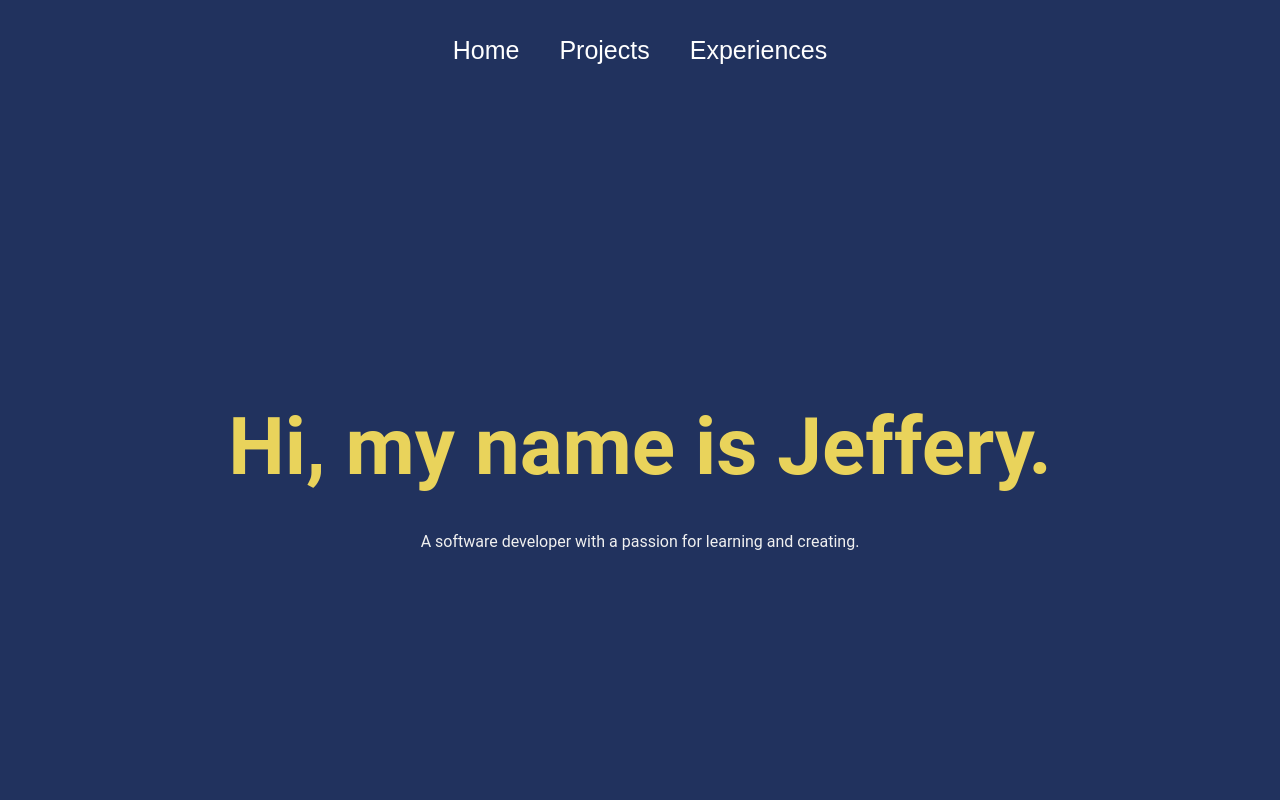
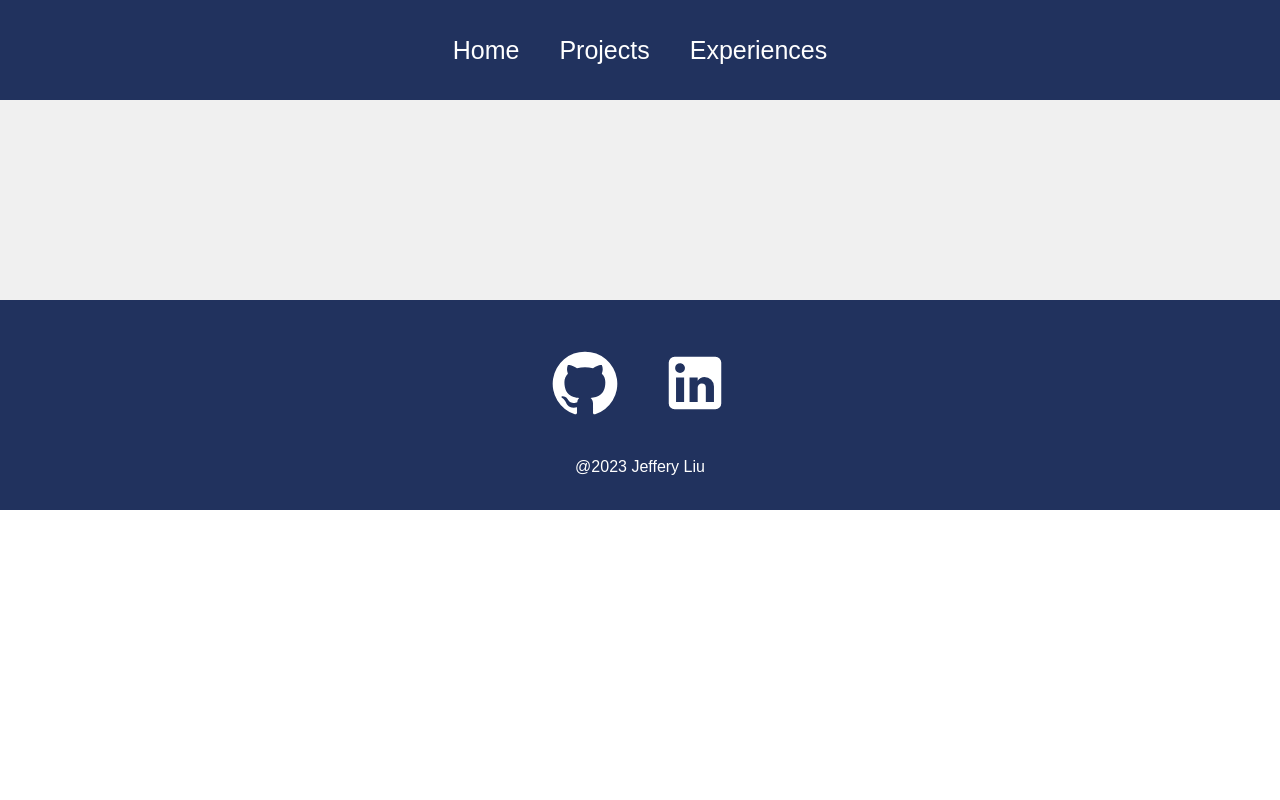
Before and after one commit to liujeffery/portfolio-website, a React (Create React App) app: page / in a window 1280 px wide. Shown: the top 800 px of the page. Built offline with nearby package versions, Linux system fonts and the light colour scheme.

Commit message:
discovered conflict with older repos, moving back to previous urls

```diff
--- a/package.json
+++ b/package.json
@@ -1,7 +1,7 @@
 {
   "name": "website-test",
   "version": "0.1.0",
-  "homepage": "https://liujeffery.github.io/",
+  "homepage": "https://liujeffery.github.io/portfolio-website",
   "private": true,
   "dependencies": {
     "@emotion/react": "^11.10.8",
--- a/src/App.js
+++ b/src/App.js
@@ -13,7 +13,7 @@ function App() {
     <Router>
       <Navbar />
       <Routes>
-        <Route path = "/" element = {<Home />}/>
+        <Route path = "/portfolio-website" element = {<Home />}/>
         <Route path = "/projects" element = {<Projects />}/>
         <Route path = "/project/:id" element = {<ProjectDisplay />}/>
         <Route path = "/experiences" element = {<Experiences />}/>
--- a/src/components/Navbar.js
+++ b/src/components/Navbar.js
@@ -23,7 +23,7 @@ function Navbar() {
             </button>
         </div>
         <div className = "links">
-            <Link to = "/"> Home </Link>
+            <Link to = "/portfolio-website"> Home </Link>
             <Link to = "/projects"> Projects </Link>
             <Link to="/experiences"> Experiences </Link>
         </div>
```
